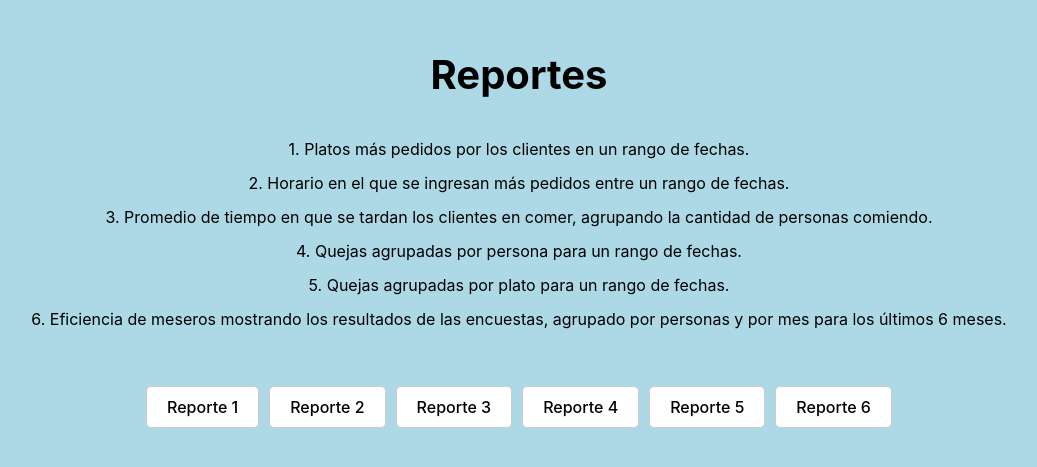
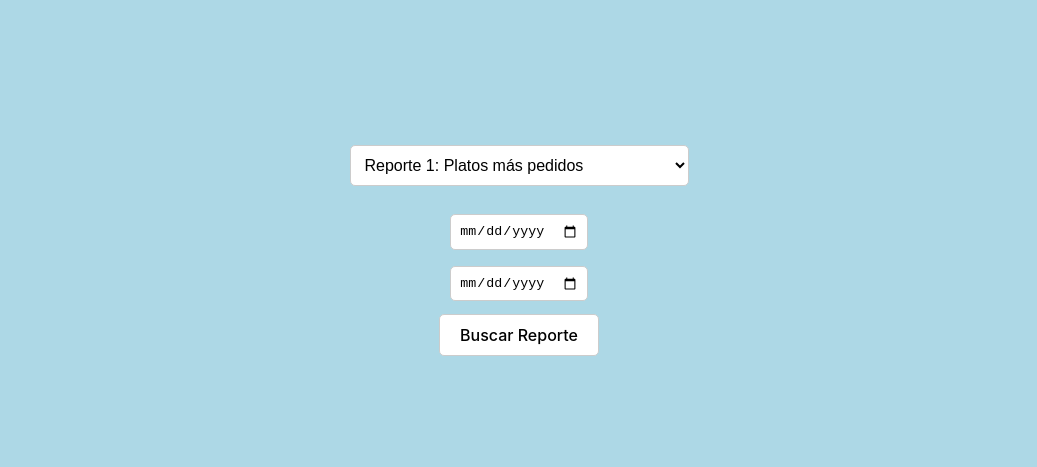
Before and after one commit to JPS4321/ProyectoBD_2, a React (Vite) app in the folder BaseDatos_2/: page /reportes in a window 1280 px wide. Shown: the part 157-624 px from the top of the page, without its empty margins (121-1158 px from the left). Built offline with nearby package versions, Linux system fonts and the light colour scheme.

Commit message:
feat: added new report features

```diff
--- a/BaseDatos_2/seleccionArea.json
+++ b/BaseDatos_2/seleccionArea.json
@@ -1 +1,5 @@
+<<<<<<< Updated upstream
 {"areaId":2,"isSmokingArea":false}
+=======
+{"areaId":1,"isSmokingArea":false}
+>>>>>>> Stashed changes
--- a/BaseDatos_2/src/Reportes.jsx
+++ b/BaseDatos_2/src/Reportes.jsx
@@ -1,40 +1,47 @@
-import React, { useState } from "react";
-import { useNavigate } from "react-router-dom";
+import React, { useState, useEffect } from "react";
 
 const Reportes = () => {
-  const navigate = useNavigate();
-  const [startDate, setStartDate] = useState("");
-  const [endDate, setEndDate] = useState("");
-  const [selectedReport, setSelectedReport] = useState(null);
-  const [numOfPeople, setNumOfPeople] = useState('')
-  const [showDateForReportSix, setShowDateForReportSix] = useState(false);
+    const [fechaInicio, setFechaInicio] = useState(localStorage.getItem("fechaInicio") || '');
+    const [fechaFin, setFechaFin] = useState(localStorage.getItem("fechaFin") || '');
+    const [reportType, setReportType] = useState('1');
+    const [reportData, setReportData] = useState([]);
 
-  const handleSelectReport = (reportNumber) => {
-    setSelectedReport(reportNumber);
-    // Resetear los estados de fecha y cantidad de personas al seleccionar un nuevo reporte
-    setStartDate('');
-    setEndDate('');
-    setNumOfPeople('');
-    setShowDateForReportSix(reportNumber === 6);
+    useEffect(() => {
+        localStorage.setItem("fechaInicio", fechaInicio);
+        localStorage.setItem("fechaFin", fechaFin);
+    }, [fechaInicio, fechaFin]);
+
+    const handleFetchReport = () => {
+        fetch('http://localhost:3001/api/reportes', {
+            method: 'POST',
+            headers: {
+                'Content-Type': 'application/json',
+            },
+            body: JSON.stringify({
+                tipoReporte: parseInt(reportType),
+                fechaInicio: fechaInicio,
+                fechaFin: fechaFin
+            })
+        })
+        .then(response => response.json())
+        .then(data => {
+            console.log("Datos recibidos:", data);
+            if (!Array.isArray(data)) {
+                console.error("reportData is not an array:", data);
+                throw new Error("Los datos recibidos no son válidos.");
+            }
+            setReportData(data);
+        })
+        .catch(error => {
+            console.error('Error fetching data:', error);
+            alert('Error al recuperar los datos: ' + error.message);
+        });
     };
 
-  const handleSearchReport = () => {
-    console.log(
-      "Buscar reporte con fecha inicial:",
-      startDate,
-      "y fecha final:",
-      endDate
-    );
-    // Aquí se agregará la lógica para buscar el reporte
-    // Esta función podría enviar la solicitud al backend o actualizar el estado para mostrar el reporte
-  };
-
-  // Estilos para la página
     const styles = {
         container: {
             display: "flex",
             flexDirection: "column",
-      flexWrap: "wrap",
             alignItems: "center",
             justifyContent: "center",
             minHeight: "100vh",
@@ -43,30 +50,6 @@ const Reportes = () => {
             textAlign: "center",
             padding: "20px",
             boxSizing: "border-box",
-    },
-    buttonsContainer: {
-      display: "flex",
-      flexDirection: "row",
-      flexWrap: "wrap",
-      justifyContent: "center",
-      alignItems: "center",
-      width: "100%",
-      margin: "20px 0",
-      color: "black",
-    },
-    title: {
-      margin: "20px 0",
-      fontSize: "2.5rem",
-      color: "black",
-    },
-    instructionList: {
-      listStyleType: "none",
-      padding: 0,
-      margin: "20px 0",
-    },
-    instructionItem: {
-      marginBottom: "10px",
-      color: "black",
         },
         button: {
             padding: "10px 20px",
@@ -86,117 +69,54 @@ const Reportes = () => {
             backgroundColor: "white",
             color: "black",
         },
-    label: {
-      display: 'block',
-      margin: '0.5rem 0',
+        select: {
+            margin: 20,
+            padding: 10,
+            fontSize: "1rem",
+            backgroundColor: "white",
             color: "black",
+            border: "1px solid #ccc",
+            borderRadius: "5px",
         },
-    otrosTitulos: {
-      color: "black",
+        resultText: {
+            color: "#000000",
         }
-  };
-
-  const dateRangeStyles = {
-    display: "flex",
-    flexDirection: "column",
-    alignItems: "center",
-    margin: "20px 0",
     };
 
     return (
         <div style={styles.container}>
-      <h1 style={styles.title}>Reportes</h1>
-      <ul style={styles.instructionList}>
-        <li style={styles.instructionItem}>
-          1. Platos más pedidos por los clientes en un rango de fechas.
-        </li>
-        <li style={styles.instructionItem}>
-          2. Horario en el que se ingresan más pedidos entre un rango de fechas.
-        </li>
-        <li style={styles.instructionItem}>
-          3. Promedio de tiempo en que se tardan los clientes en comer,
-          agrupando la cantidad de personas comiendo.
-        </li>
-        <li style={styles.instructionItem}>
-          4. Quejas agrupadas por persona para un rango de fechas.
-        </li>
-        <li style={styles.instructionItem}>
-          5. Quejas agrupadas por plato para un rango de fechas.
-        </li>
-        <li style={styles.instructionItem}>
-          6. Eficiencia de meseros mostrando los resultados de las encuestas,
-          agrupado por personas y por mes para los últimos 6 meses.
-        </li>
-      </ul>
-      <div style={styles.buttonsContainer}>
-        {[...Array(6).keys()].map((number) => (
-          <button
-            key={number}
-            style={styles.button}
-            onClick={() => handleSelectReport(number + 1)}
-          >
-            Reporte {number + 1}
-          </button>
+            <select style={styles.select} value={reportType} onChange={(e) => setReportType(e.target.value)}>
+                <option value="1">Reporte 1: Platos más pedidos</option>
+                <option value="2">Reporte 2: Horario con más pedidos</option>
+                <option value="3">Reporte 3: Promedio de tiempo comiendo</option>
+                <option value="4">Reporte 4: Quejas por persona</option>
+                <option value="5">Reporte 5: Quejas por plato</option>
+                <option value="6">Reporte 6: Eficiencia de meseros</option>
+            </select>
+            <input type="date" style={styles.input} value={fechaInicio} onChange={e => setFechaInicio(e.target.value)} />
+            <input type="date" style={styles.input} value={fechaFin} onChange={e => setFechaFin(e.target.value)} />
+            <button style={styles.button} onClick={handleFetchReport}>Buscar Reporte</button>
+            <div>
+                {reportData.map((item, index) => (
+                    <div key={index} style={{ padding: '10px', margin: '5px' }}>
+                        {/* Aplicar el estilo resultText a cada elemento de resultado */}
+                        {reportType === '1' && <p style={styles.resultText}>{item.plato}: Cantidad Pedida - {item.cantidad_pedida}, Total Unidades - {item.total_unidades}</p>}
+                        {reportType === '2' && <p style={styles.resultText}>Hora: {item.hora}, Número de Pedidos: {item.numero_de_pedidos}</p>}
+                        {reportType === '3' && <p style={styles.resultText}>{item.numero_de_personas} personas: Tiempo promedio - {item.tiempo_promedio_minutos} minutos</p>}
+                        {reportType === '4' && (
+                            <div>
+                                <p style={styles.resultText}>Cliente: {item.nombre_del_cliente}</p>
+                                <p style={styles.resultText}>Personal implicado: {item.nombre_del_personal}</p>
+                                <p style={styles.resultText}>Número de Quejas: {item.numero_de_quejas}</p>
+                            </div>
+                        )}
+                        {reportType === '5' && <p style={styles.resultText}>{item.nombre_del_plato}: {item.numero_de_quejas} quejas</p>}
+                        {reportType === '6' && (
+                            <p style={styles.resultText}>{item.nombre_mesero}: Amabilidad - {item.promedio_amabilidad}, Calidad - {item.promedio_calidad_comida}, Exactitud - {item.promedio_exactitud_pedido}</p>
+                        )}
+                    </div>
                 ))}
             </div>
-
-      {[1, 2, 4, 5].includes(selectedReport) && (
-        <div style={dateRangeStyles}>
-          <h3 style={styles.otrosTitulos}>{`Fecha para reporte ${selectedReport}`}</h3>
-          <label style={styles.label}>
-            Fecha inicial:
-            <input
-              type="date"
-              value={startDate}
-              onChange={(e) => setStartDate(e.target.value)}
-              style={styles.input}
-            />
-          </label>
-          <label style={styles.label}>
-            Fecha final:
-            <input
-              type="date"
-              value={endDate}
-              onChange={(e) => setEndDate(e.target.value)}
-              style={styles.input}
-            />
-          </label>
-          <button style={styles.button} onClick={handleSearchReport}>
-            Buscar Reporte
-          </button>
-        </div>
-      )}
-
-      {selectedReport === 3 && (
-        <div style={dateRangeStyles}>
-          <h3 style={styles.otrosTitulos}>Reporte 3: Cantidad de personas</h3>
-          <label style={styles.label}>
-            Cantidad de personas:
-            <input
-              type="number"
-              min="1"
-              value={numOfPeople}
-              onChange={(e) => setNumOfPeople(e.target.value)}
-              style={styles.input}
-            />
-          </label>
-          {/* Incluir campos de fecha si es necesario para este reporte */}
-          {/* ... */}
-          <button style={styles.button} onClick={handleSearchReport}>
-            Buscar Reporte
-          </button>
-        </div>
-      )}
-
-      {showDateForReportSix && (
-        <div style={dateRangeStyles}>
-          {/* Aquí puedes poner los campos de fecha para el reporte 6 */}
-          <button style={styles.button} onClick={handleSearchReport}>
-            Buscar Reporte
-          </button>
-        </div>
-      )}
-
         </div>
     );
 };
```
Also changed, not shown: 1 other file (tests, documents, lock files or other folders). Lines whose indentation alone changed are shown as unchanged.
